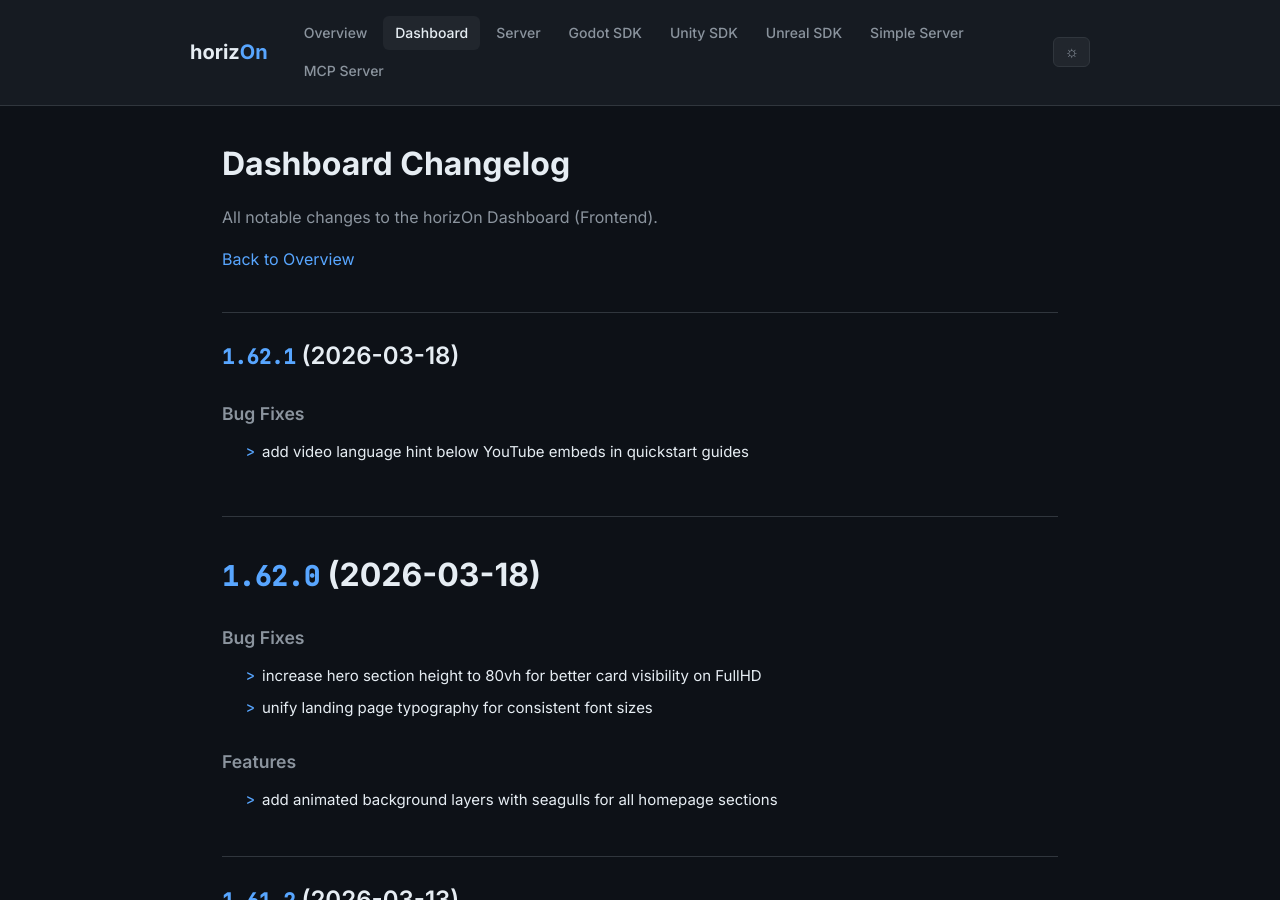
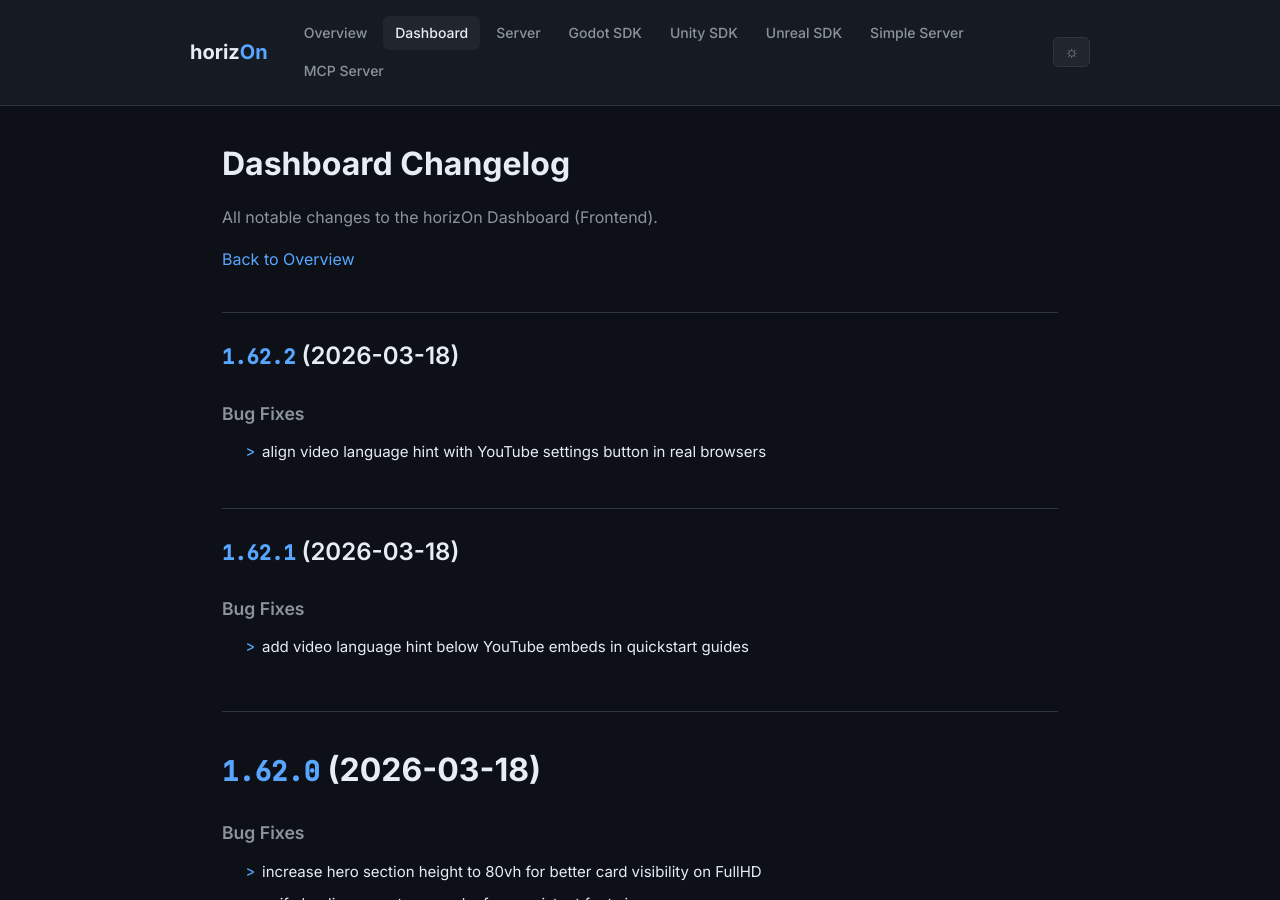
Before and after one commit to ProjectMakersDE/horizOn-Changelog, a Jekyll site: the page built from dashboard-changelog.md, in a window 1280 px wide and 900 px high. Built offline with Jekyll 4.4.1, drawn with Linux system fonts in a browser that asks for light colours.

Commit message:
chore: sync changelogs [skip ci]

```diff
--- a/dashboard-changelog.md
+++ b/dashboard-changelog.md
@@ -8,6 +8,13 @@ title: Dashboard Changelog
 All notable changes to the horizOn Dashboard (Frontend).
 
 [Back to Overview](.)
+
+## [1.62.2](https://github.com/ProjectMakersDE/horizOn-Dashboard/compare/v1.62.1...v1.62.2) (2026-03-18)
+
+
+### Bug Fixes
+
+* align video language hint with YouTube settings button in real browsers ([dcc6e5c](https://github.com/ProjectMakersDE/horizOn-Dashboard/commit/dcc6e5cbca33d31f475172abc6b9313a8e97ad14))
 
 ## [1.62.1](https://github.com/ProjectMakersDE/horizOn-Dashboard/compare/v1.62.0...v1.62.1) (2026-03-18)
 
```
Also changed, not shown: index.md (+1 -1 lines).
